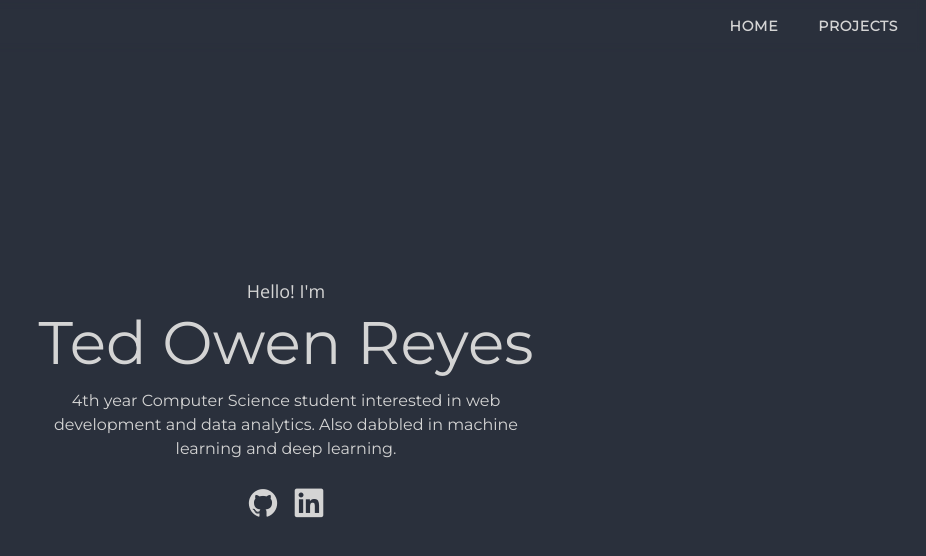
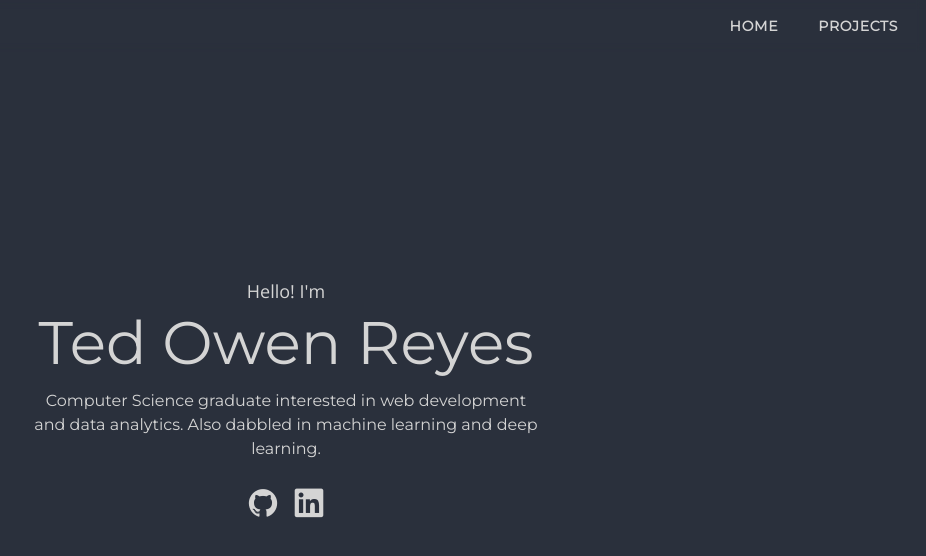
Before and after one commit to toreyes0/Portfolio, a Vue app: page / in a window 1280 px wide. Shown: the top 556 px of the page, without its empty margins (354-1280 px from the left). Built offline with nearby package versions, Linux system fonts and the light colour scheme; what vue3-particles would draw is missing.

Commit message:
update bio

```diff
--- a/src/views/HomeView.vue
+++ b/src/views/HomeView.vue
@@ -9,7 +9,7 @@ import TypeAnimation from '../components/TypeAnimation.vue'
 		<p id="intro" class="text-lg delay-1000 animate-fadeIn">Hello! I'm</p>
 		<TypeAnimation id="name" class="text-6xl text-center my-2" />
 		<p id="desc" class="text-center sm:w-1/2 my-2 opacity-0 animate-fadeInDelayed">
-			4th year Computer Science student interested in web development and data analytics. Also
+			Computer Science graduate interested in web development and data analytics. Also
 			dabbled in machine learning and deep learning.
 		</p>
 		<div id="profiles" class="mt-4 opacity-0 animate-fadeInDelayedMore">
```
